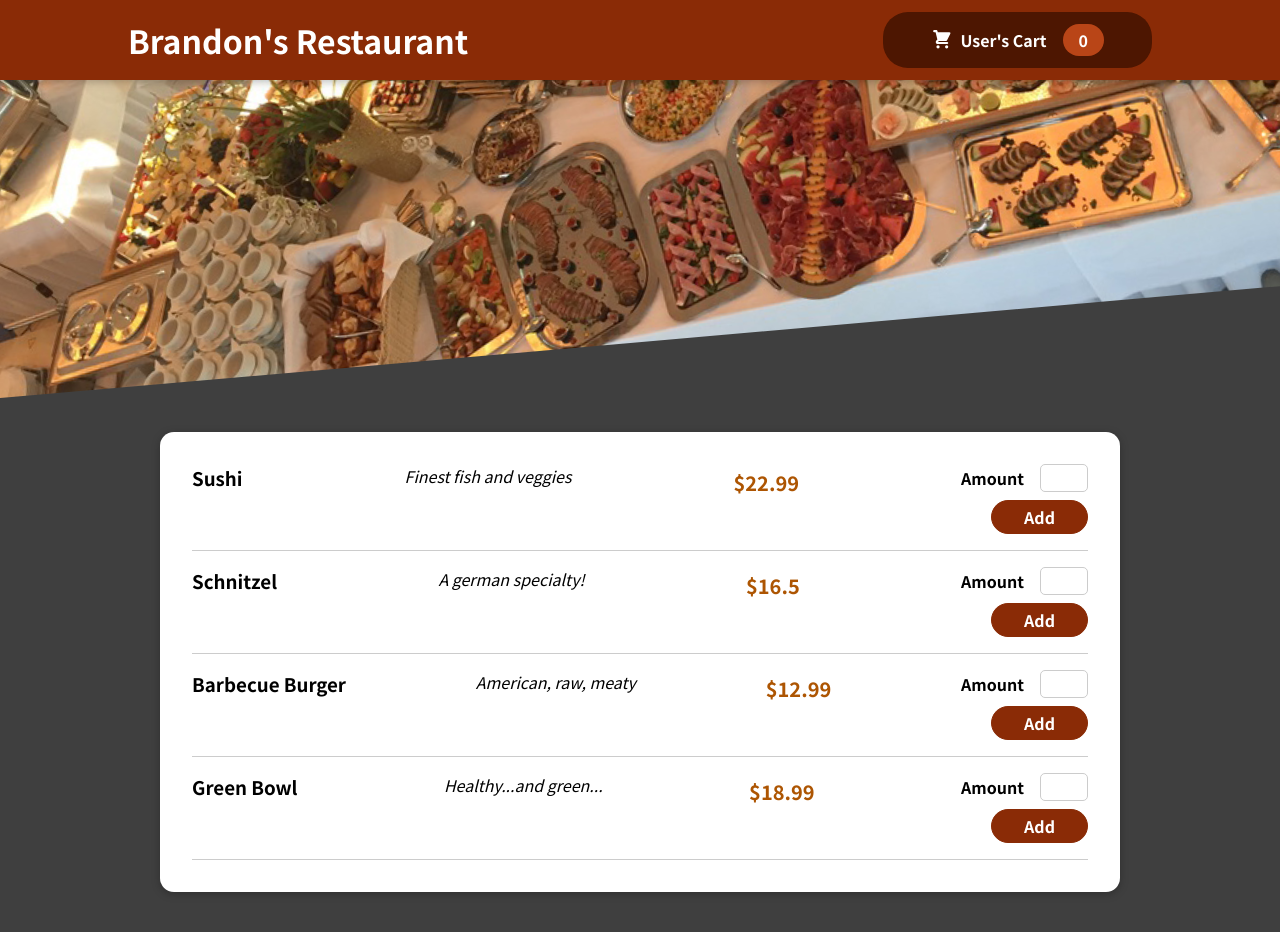
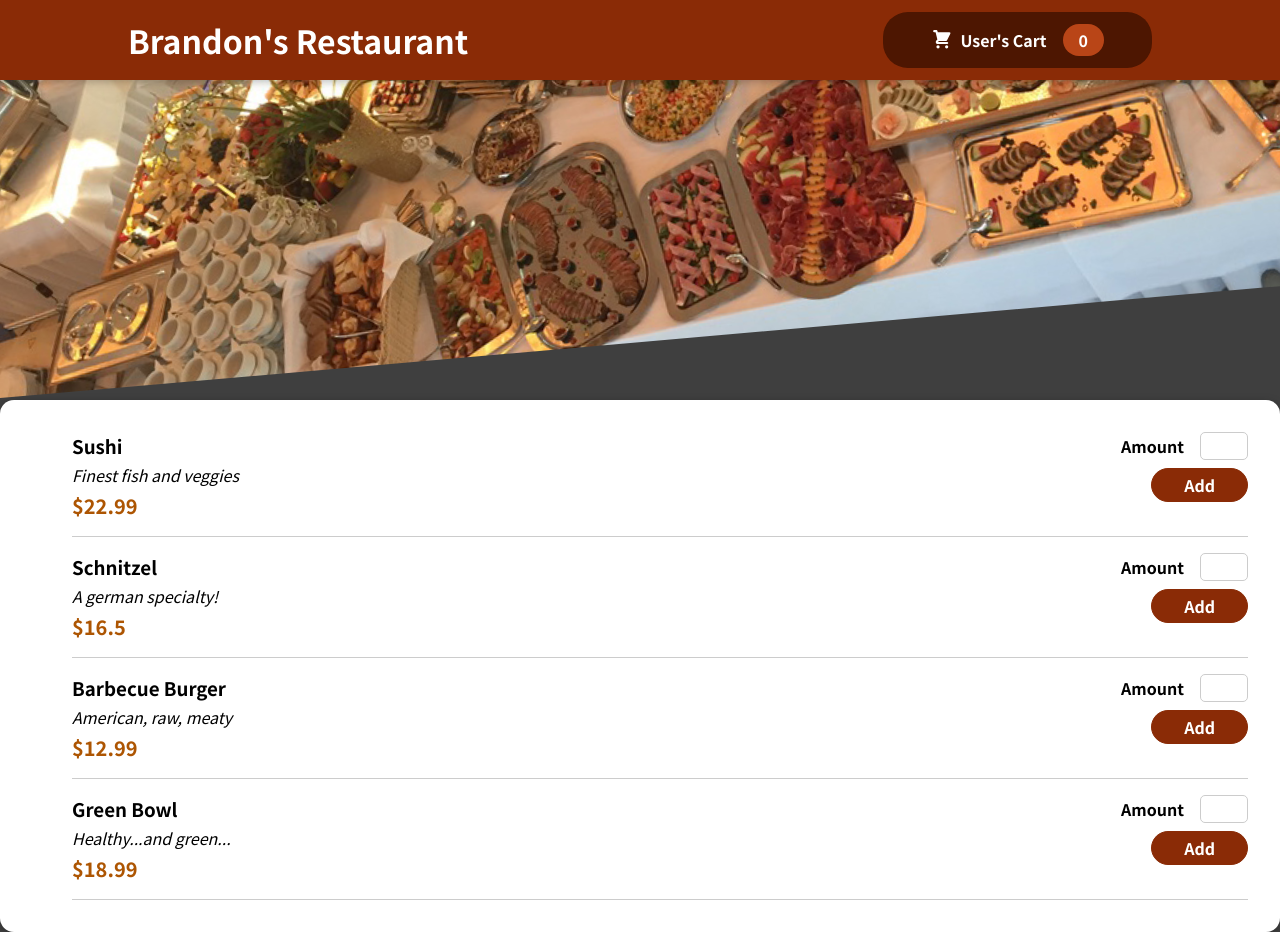
Before and after one commit to aintnorunnin/FoodOrderApp, a React (Create React App) app: page / in a window 1280 px wide. Built offline with nearby package versions, Linux system fonts and the light colour scheme.

Commit message:
Refactor Meals

```diff
--- a/src/components/Cart/Cart.js
+++ b/src/components/Cart/Cart.js
@@ -1,21 +1,39 @@
 import React, { useContext } from "react";
-import Card from "../UI/Card";
 import CartContext from "../context/CartContext";
 import css from "./Cart.module.css";
+import Modal from "../Modal/Modal";
+import CartItem from "./CartItem";
+import MealsContext from "../context/MealsContext";
 
 const Cart = () => {
   const cartCxt = useContext(CartContext);
+  const mealCxt = useContext(MealsContext);
 
   return (
     <Modal>
-      <Card>
-        <div className={css["cart-items"]}>Items</div>
-        <span className={css.total}>Total</span>
+      <div className={css["cart-items"]}>
+        <ul>
+          {Object.keys(cartCxt.cart).map((itemName) => {
+            return (
+              <li key={itemName}>
+                <CartItem
+                  name={itemName}
+                  count={cartCxt.cart[itemName]}
+                  price={mealCxt.mealToPriceMap[itemName]}
+                ></CartItem>
+              </li>
+            );
+          })}
+        </ul>
+        <div className={css.total}>
+          <span>Total Amount</span>
+          <span>{`$ ${cartCxt.totalPrice}`}</span>
+        </div>
         <div className={css.actions}>
           <button>Close</button>
           <button>Order</button>
         </div>
-      </Card>
+      </div>
     </Modal>
   );
 };
--- a/src/components/Cart/CartItem.js
+++ b/src/components/Cart/CartItem.js
@@ -0,0 +1,14 @@
+import css from "./CartItem.module.css";
+
+const CartItem = (props) => {
+ return (
+     <div className={css["cart-item"]}>
+         <h2>{props.name}</h2>
+         <span className={css.count}>{props.count}x</span>
+         <span className={css.price}>${props.price}</span>
+         <span></span>
+     </div>
+ )
+}
+
+export default CartItem;
--- a/src/components/Cart/CartItem.module.css
+++ b/src/components/Cart/CartItem.module.css
@@ -24,7 +24,7 @@
   color: #8a2b06;
 }
 
-.amount {
+.count {
   font-weight: bold;
   border: 1px solid #ccc;
   padding: 0.25rem 0.75rem;
--- a/src/components/Header/Header.js
+++ b/src/components/Header/Header.js
@@ -1,18 +1,25 @@
-import React from "react";
+import React, { useState } from "react";
 import css from "./Header.module.css";
 import mealImage from "../../static/meals.jpg";
 import HeaderCartButton from "./HeaderCartButton";
+import Cart from "../Cart/Cart";
 
 const Header = () => {
+  const [displayCart, setDisplayCart] = useState(false);
+
+  const cartButtonHandler = () => {
+    setDisplayCart(true);
+  }
   return (
     <React.Fragment>
       <header className={css.header}>
           <h1>Brandon's Restaurant</h1>
-      <HeaderCartButton />
+      <HeaderCartButton displayCart={cartButtonHandler}/>
       </header>
       <div className={css["main-image"]}>
         <img src={mealImage} alt="Food on dining table"></img>
       </div>
+      {displayCart && <Cart />}
     </React.Fragment>
   );
 };
--- a/src/components/Header/HeaderCartButton.js
+++ b/src/components/Header/HeaderCartButton.js
@@ -3,12 +3,13 @@ import CartIcon from "../Cart/CartIcon";
 import CartContext from "../context/CartContext";
 import css from "./HeaderCart.module.css";
 
-const HeaderCartButton = () => {
+const HeaderCartButton = (props) => {
   const cartCxt = useContext(CartContext);
   const buttonHandler = () => {
     console.log(cartCxt.cart);
     console.log(`There are ${cartCxt.itemsInCart} items in the cart`);
     console.log(`The total price is ${cartCxt.totalPrice}`);
+    props.displayCart();
   };
   return (
     <button className={css.button} onClick={buttonHandler}>
--- a/src/components/Meals/MealItem.js
+++ b/src/components/Meals/MealItem.js
@@ -4,12 +4,14 @@ import MealItemForm from "./MealItemForm";
 
 const MealItem = (props) => {
   return (
-    <div className={css.meal}>
-      <h3>{props.name}</h3>
-      <span className={css.description}>{props.description}</span>
-      <span className={css.price}>{`$${props.price}`}</span>
+    <li className={css.meal}>
+      <div>
+        <h3>{props.name}</h3>
+        <div className={css.description}>{props.description}</div>
+        <div className={css.price}>{`$${props.price}`}</div>
+      </div>
       <MealItemForm mealName={props.name} />
-    </div>
+    </li>
   );
 };
 
--- a/src/components/Meals/Meals.js
+++ b/src/components/Meals/Meals.js
@@ -11,13 +11,12 @@ const Meals = () => {
       <ul>
         {mealsCxt.meals.map((meal) => {
           return (
-            <li key={meal.id}>
-              <MealItem
-                name={meal.name}
-                description={meal.description}
-                price={meal.price}
-              ></MealItem>
-            </li>
+            <MealItem
+              key={meal.id}
+              name={meal.name}
+              description={meal.description}
+              price={meal.price}
+            ></MealItem>
           );
         })}
       </ul>
--- a/src/components/UI/Card.js
+++ b/src/components/UI/Card.js
@@ -4,7 +4,7 @@ import css from './Card.module.css';
 
 const Card = (props) => {
   return (
-    <div className={`${css.card} ${props.className}`}>{props.children}</div>
+    <div className={css.card}>{props.children}</div>
   );
 };
 
--- a/src/components/context/MealsContext.js
+++ b/src/components/context/MealsContext.js
@@ -29,6 +29,7 @@ const DUMMY_MEALS = [
 
 const MealsContext = React.createContext({
   meals: [],
+  mealToPriceMap: {},
   addNewMeal: () => {},
 });
 
```
Also changed, not shown: 1 other file (tests, documents, lock files or other folders).
